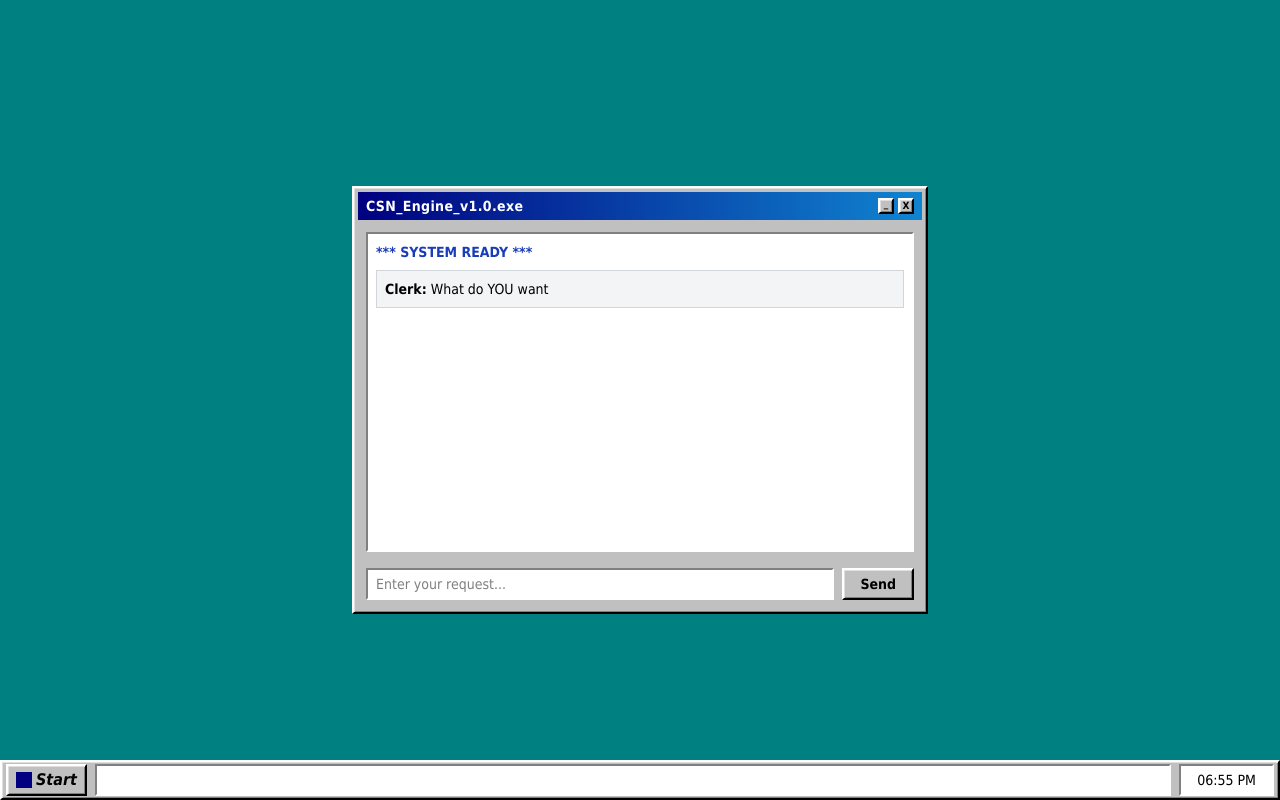
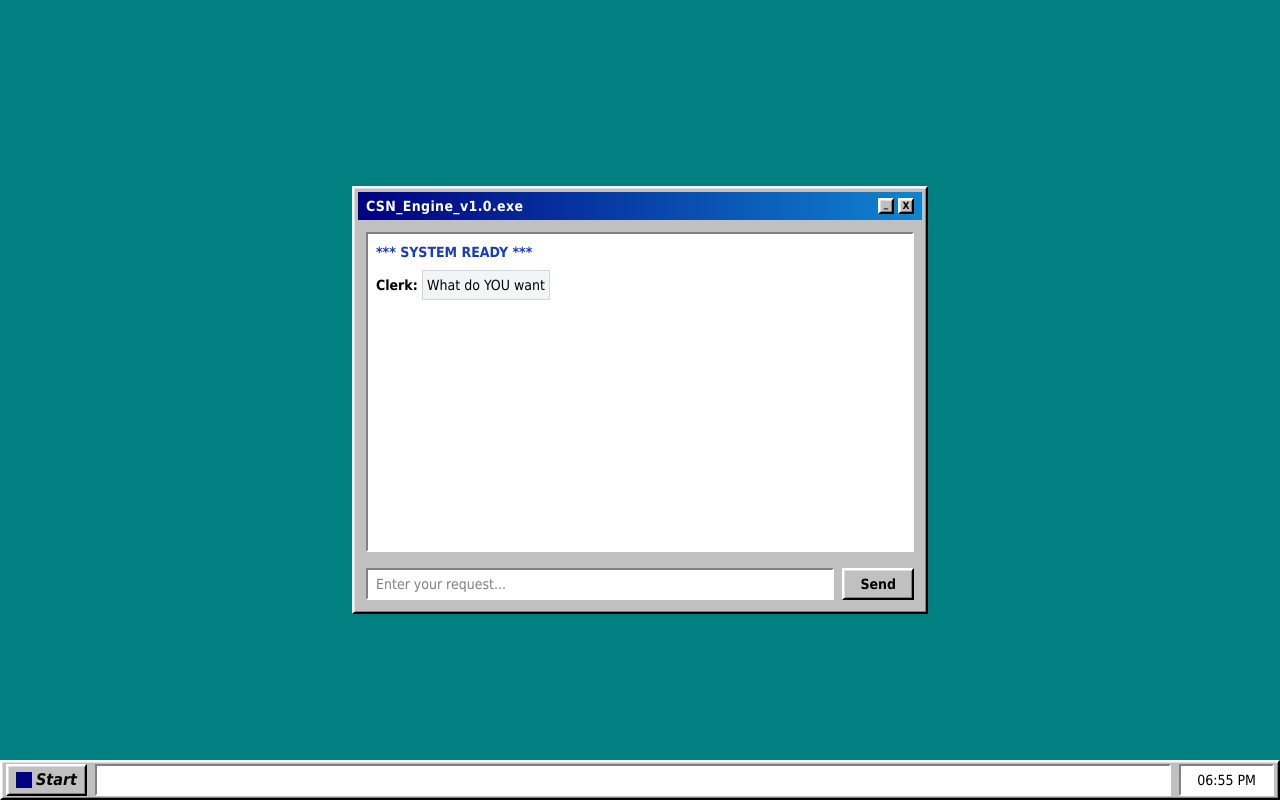
Before and after one commit to danichese/CSN-Engine, a React (Vite) app in the folder client/: page / in a window 1280 px wide. Both pictures are taken after typing "Sample123" into the empty fields and a click on the button "OK". Built offline with nearby package versions, Linux system fonts and the light colour scheme.

Commit message:
feat(client): implement chat window with message history and engine integration

```diff
--- a/client/src/App.tsx
+++ b/client/src/App.tsx
@@ -1,6 +1,7 @@
-import { useState, useEffect } from 'react';
+import { useState } from 'react';
 import Window from './components/Window';
 import ApiKeyModal from './components/ApiKeyModal';
+import ChatWindow from './components/ChatWindow';
 import { getStoredApiKey, setStoredApiKey } from './services/storage';
 
 function App() {
@@ -17,24 +18,14 @@ function App() {
       {!apiKey && <ApiKeyModal onSave={handleSaveApiKey} />}
 
       <Window title="CSN_Engine_v1.0.exe" width="max-w-xl">
-        <div className={`space-y-4 transition-transform duration-100 ${isCoughing ? 'translate-x-1 translate-y-1' : ''}`}>
-          <div className="win-inset h-80 overflow-y-auto p-2 text-sm">
-            <div className="text-blue-800 font-bold mb-2">*** SYSTEM READY ***</div>
-            <div className="bg-gray-100 p-2 border border-gray-300 mb-2">
-              <span className="font-bold">Clerk:</span> What do YOU want
+        <div className={`transition-transform duration-100 ${isCoughing ? 'translate-x-1 translate-y-1 rotate-1' : ''}`}>
+          {apiKey ? (
+            <ChatWindow apiKey={apiKey} onCough={setIsCoughing} />
+          ) : (
+            <div className="h-80 flex items-center justify-center text-sm italic">
+              Awaiting credentials...
             </div>
-          </div>
-
-          <div className="flex gap-2">
-            <input
-              type="text"
-              className="win-inset flex-1 px-2 py-1 outline-none text-sm"
-              placeholder="Enter your request..."
-            />
-            <button className="win-outset bg-win-gray px-4 py-1 text-sm font-bold active:translate-x-[1px] active:translate-y-[1px]">
-              Send
-            </button>
-          </div>
+          )}
         </div>
       </Window>
 
--- /dev/null
+++ b/client/src/components/ChatWindow.tsx
@@ -0,0 +1,100 @@
+import React, { useState, useEffect, useRef } from 'react';
+import { RefusalEngine, ChatResponse } from '../services/engine';
+import { getStoredRefusalState, setStoredRefusalState } from '../services/storage';
+
+interface Message {
+  sender: 'user' | 'clerk';
+  text: string;
+}
+
+interface ChatWindowProps {
+  apiKey: string;
+  onCough: (active: boolean) => void;
+}
+
+const ChatWindow: React.FC<ChatWindowProps> = ({ apiKey, onCough }) => {
+  const [messages, setMessages] = useState<Message[]>([
+    { sender: 'clerk', text: 'What do YOU want' }
+  ]);
+  const [inputText, setInputText] = useState('');
+  const [isLoading, setIsLoading] = useState(false);
+  const [engine] = useState(() => new RefusalEngine(apiKey));
+  const [state, setState] = useState(() => getStoredRefusalState());
+  const scrollRef = useRef<HTMLDivElement>(null);
+
+  useEffect(() => {
+    if (scrollRef.current) {
+      scrollRef.current.scrollTop = scrollRef.current.scrollHeight;
+    }
+  }, [messages]);
+
+  const handleSend = async () => {
+    if (!inputText.trim() || isLoading) return;
+
+    const userMessage = inputText.trim();
+    setInputText('');
+    setMessages(prev => [...prev, { sender: 'user', text: userMessage }]);
+    setIsLoading(true);
+
+    try {
+      const response: ChatResponse = await engine.generateResponse(userMessage, state);
+
+      if (response.screenShake) {
+        onCough(true);
+        setTimeout(() => onCough(false), 500);
+      }
+
+      setMessages(prev => [...prev, { sender: 'clerk', text: response.response }]);
+
+      const nextState = engine.getNextState(state);
+      setState(nextState);
+      setStoredRefusalState(nextState);
+    } catch (error) {
+      console.error(error);
+      setMessages(prev => [...prev, { sender: 'clerk', text: 'Computer says no. Error in bureaucratic sub-routine.' }]);
+    } finally {
+      setIsLoading(false);
+    }
+  };
+
+  return (
+    <div className="space-y-4">
+      <div
+        ref={scrollRef}
+        className="win-inset h-80 overflow-y-auto p-2 text-sm space-y-2"
+      >
+        <div className="text-blue-800 font-bold mb-2">*** SYSTEM READY ***</div>
+        {messages.map((msg, i) => (
+          <div key={i} className={`${msg.sender === 'user' ? 'text-right' : ''}`}>
+            <span className="font-bold">{msg.sender === 'clerk' ? 'Clerk: ' : 'You: '}</span>
+            <span className={msg.sender === 'clerk' ? 'bg-gray-100 p-1 border border-gray-300 inline-block' : ''}>
+              {msg.text}
+            </span>
+          </div>
+        ))}
+        {isLoading && <div className="italic text-gray-500">Clerk is typing... or sighing...</div>}
+      </div>
+
+      <div className="flex gap-2">
+        <input
+          type="text"
+          value={inputText}
+          onChange={(e) => setInputText(e.target.value)}
+          onKeyPress={(e) => e.key === 'Enter' && handleSend()}
+          className="win-inset flex-1 px-2 py-1 outline-none text-sm"
+          placeholder="Enter your request..."
+          disabled={isLoading}
+        />
+        <button
+          onClick={handleSend}
+          disabled={isLoading}
+          className="win-outset bg-win-gray px-4 py-1 text-sm font-bold active:translate-x-[1px] active:translate-y-[1px] disabled:opacity-50"
+        >
+          Send
+        </button>
+      </div>
+    </div>
+  );
+};
+
+export default ChatWindow;
```
